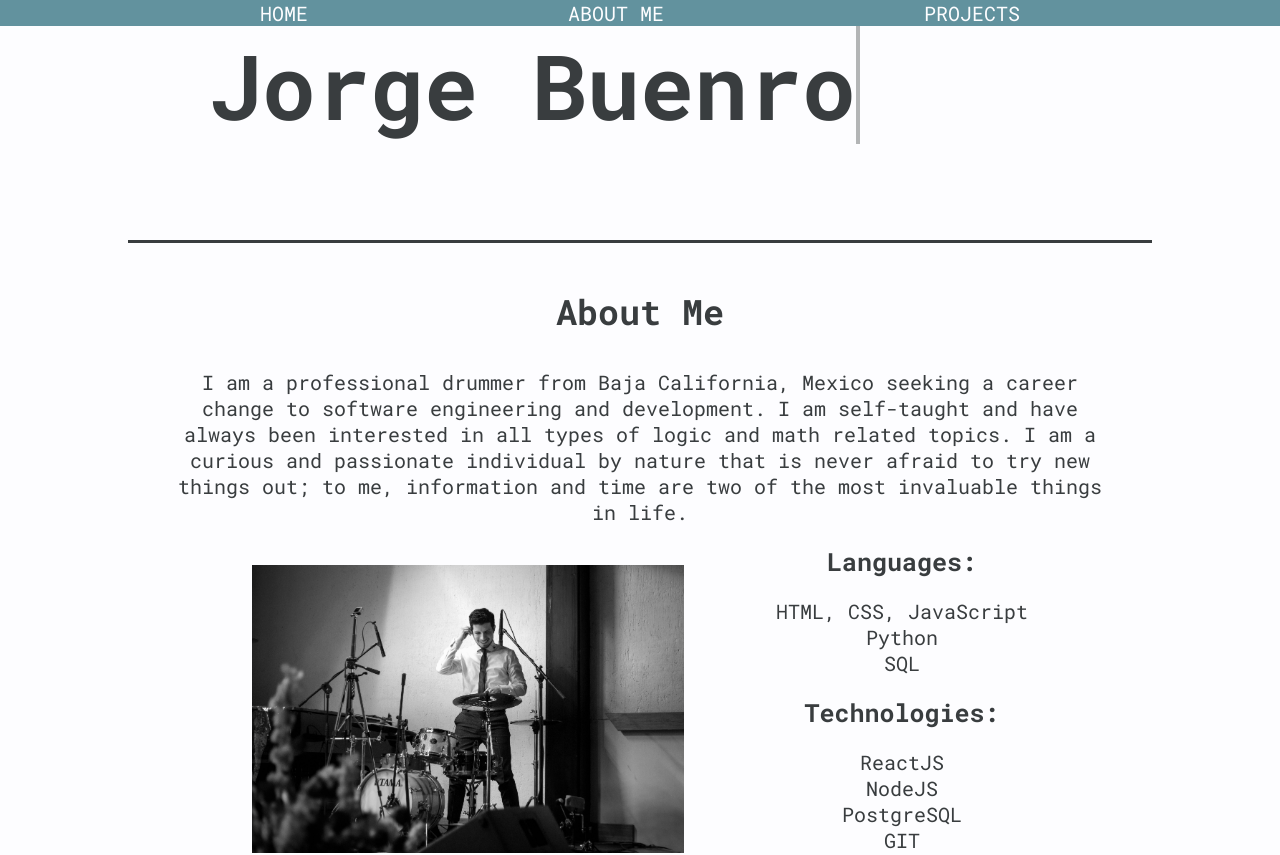
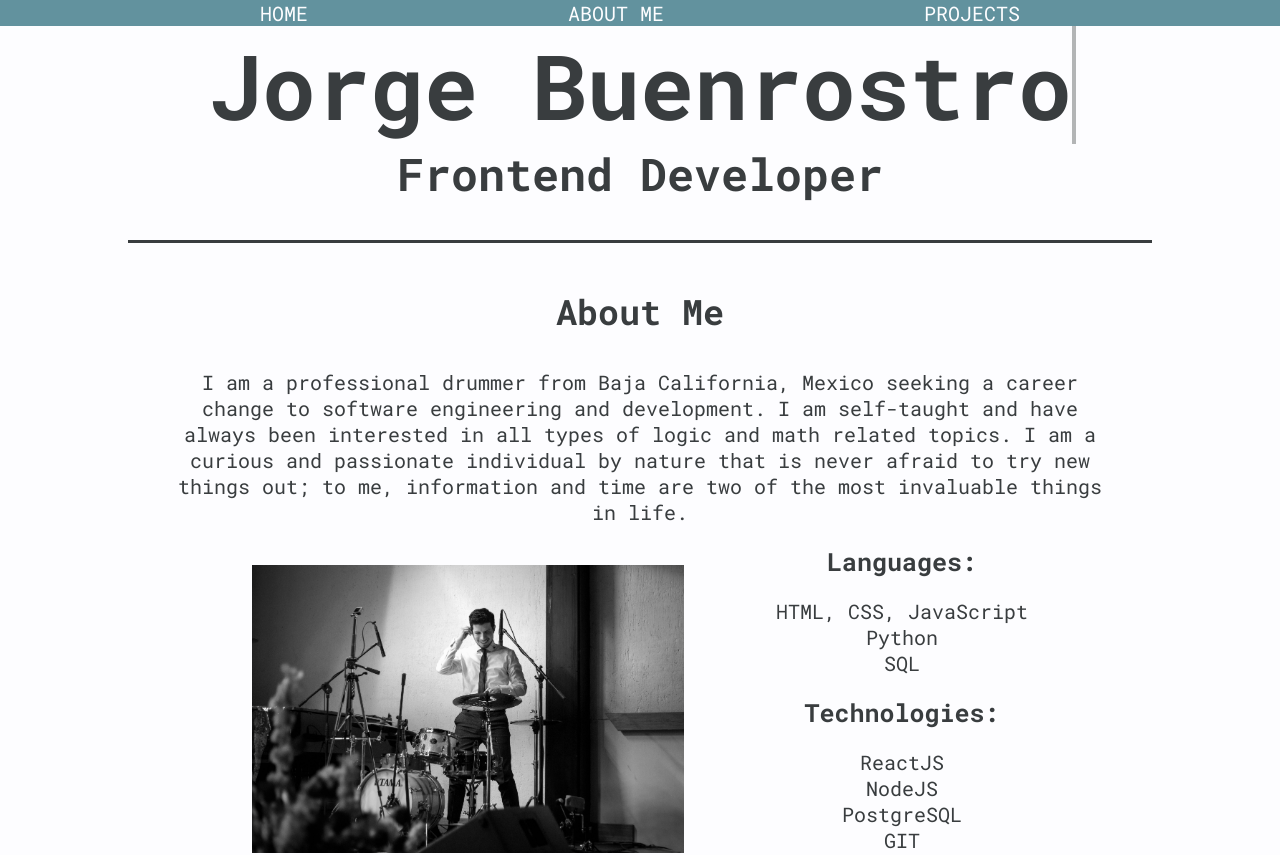
Before and after one commit to jlbmontejano/personal-portfolio, a React (Create React App) app: page / in a window 1280 px wide. Shown: the top 855 px of the page. Built offline with nearby package versions, Linux system fonts and the light colour scheme.

Commit message:
modified animations for title and subtitle

```diff
--- a/src/App.css
+++ b/src/App.css
@@ -13,13 +13,6 @@
 @keyframes blink {
   to {
     background: transparent;
-  }
-}
-
-@keyframes fadeInUp {
-  to {
-    opacity: 1;
-    transform: translateY(0);
   }
 }
 
@@ -56,9 +49,6 @@ h1::after {
 h2 {
   font-size: 2.25em;
   margin-top: 0;
-  opacity: 0;
-  transform: translateY(3rem);
-  animation: fadeInUp 2s ease 7s forwards;
 }
 
 h3 {
--- a/src/index.css
+++ b/src/index.css
@@ -23,5 +23,5 @@ body {
   --clr-light: #FDFDFF;
   --clr-accent: #62929E;
 
-  --typewriterSpeed: 6s;
+  --typewriterSpeed: 4.5s;
 }
```
